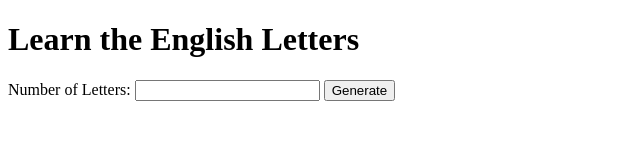
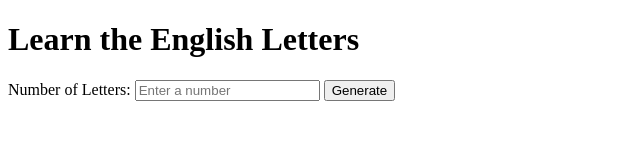
Before and after one commit to Abubraik/Learn-English-Javascript, a plain HTML site: page index.html in a window 1280 px wide. Shown: the full height of the page, 0-640 px from the left. Drawn offline with Linux system fonts and the light colour scheme.

Commit message:
placeholder

```diff
--- a/index.html
+++ b/index.html
@@ -5,7 +5,7 @@
     <header><h1>Learn the English Letters</h1></header>
   </head>
   <body>
-    Number of Letters: <input type="number" id="numberofletters" />
+    Number of Letters: <input type="number" id="numberofletters" placeholder="Enter a number"/>
     <button type="button" id="generate">Generate</button>
   </br>
 
--- a/index.js
+++ b/index.js
@@ -1,6 +1,7 @@
 var button = document.getElementById("generate");
 var input1 = document.getElementById("numberofletters");
 var div = document.getElementById("div");
+
 button.addEventListener("click", function (e) {
   div.innerHTML = "";
   if (input1.value < 1 || input1.value > 26) {
```
